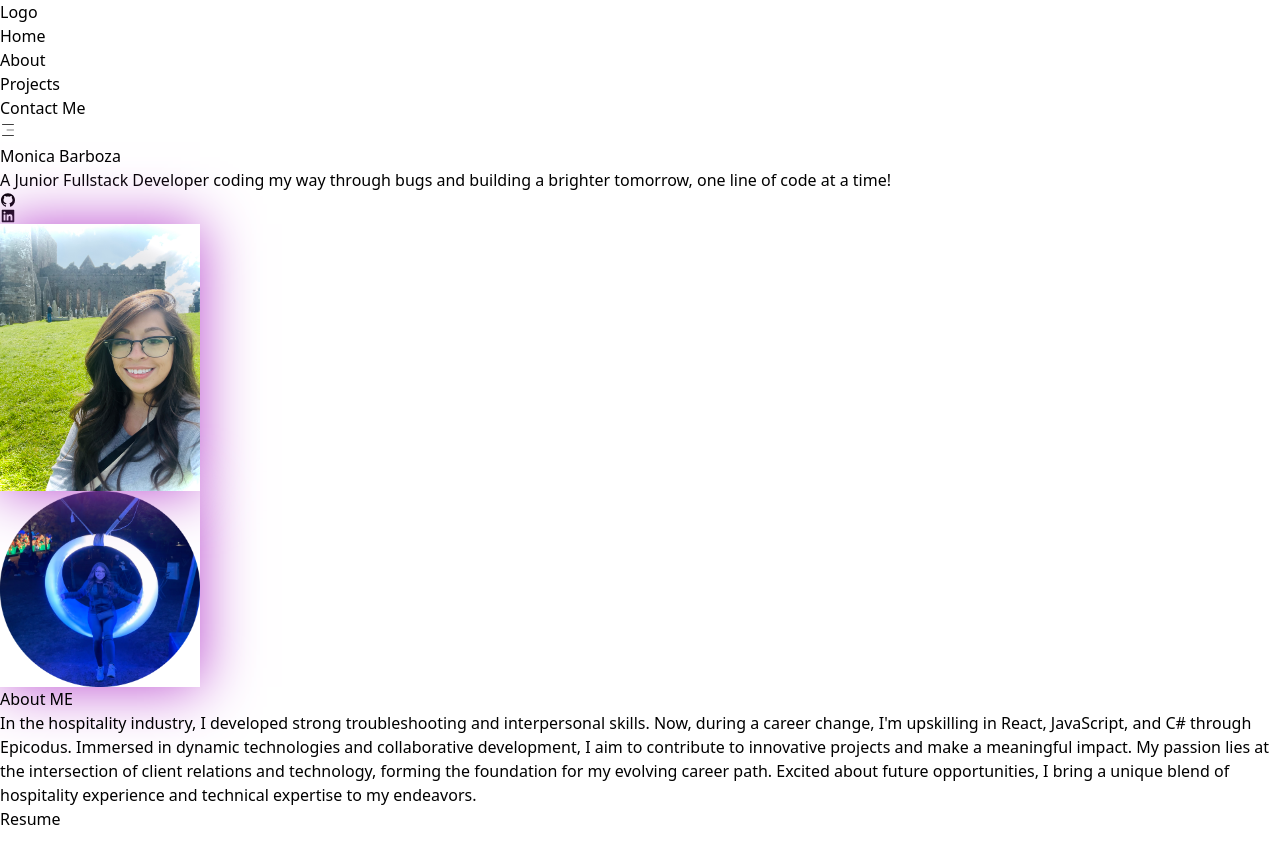
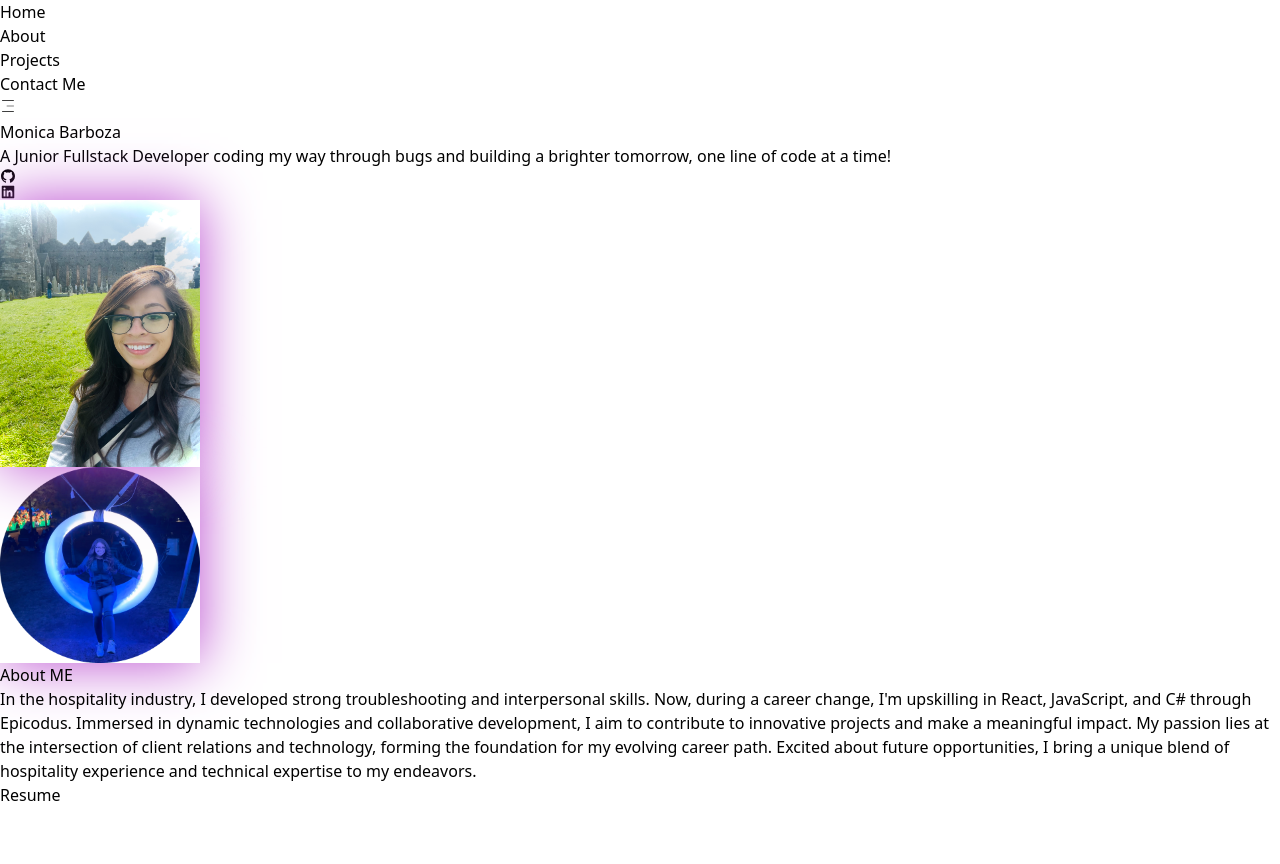
Before and after one commit to MonBoza/portfolio, a React (Vite) app: page / in a window 1280 px wide. Shown: the top 864 px of the page. Built offline with nearby package versions, Linux system fonts and the light colour scheme.

Commit message:
add gh-pages

```diff
--- a/package.json
+++ b/package.json
@@ -1,9 +1,12 @@
 {
+  "homepage": "https://MonBoza.github.io/portfolio/",
   "name": "portfolio",
   "private": true,
   "version": "0.0.0",
   "type": "module",
   "scripts": {
+    "predeploy": "npm run build",
+    "deploy": "gh-pages -d dist",
     "dev": "vite",
     "build": "vite build",
     "lint": "eslint . --ext js,jsx --report-unused-disable-directives --max-warnings 0",
@@ -13,6 +16,7 @@
     "@react-spring/web": "^9.7.3",
     "aos": "^3.0.0-beta.6",
     "bootstrap": "^5.3.2",
+    "gh-pages": "^6.1.1",
     "mongoose": "^8.0.3",
     "nodemailer": "^6.9.8",
     "react": "^18.2.0",
--- a/src/components/Nav.jsx
+++ b/src/components/Nav.jsx
@@ -2,7 +2,7 @@ import { Link } from 'react-scroll';
 import { useState } from 'react';
 import { FaTimes } from 'react-icons/fa'
 import { CiMenuFries } from 'react-icons/ci'
-import About from './About';
+
 
 
 const Nav = () => {
@@ -31,9 +31,6 @@ const Nav = () => {
   return (
     <nav>
       <div className="h-10vh flex justify-between z-50 text-white lg:py-5 px-20 py-4 border-n border-slate-800 ">
-        <div className="flex items-center flex-1">
-          <span className="text-3xl font-bold">Logo</span>
-        </div>
         <div className="lg:flex md:flex lg: flex-q items center justify-end font-normal hidden">
           <div className="flex-10">
             <ul className="flex gap-8 mr-16 text-[18px]">
--- a/vite.config.js
+++ b/vite.config.js
@@ -4,6 +4,6 @@ import tailwindcss from 'tailwindcss';
 
 // https://vitejs.dev/config/
 export default defineConfig({
-  base: '/',
+  base: '/portfolio/',
   plugins: [react(),tailwindcss()],
 })
```
Also changed, not shown: 2 other files (tests, documents, lock files or other folders).
